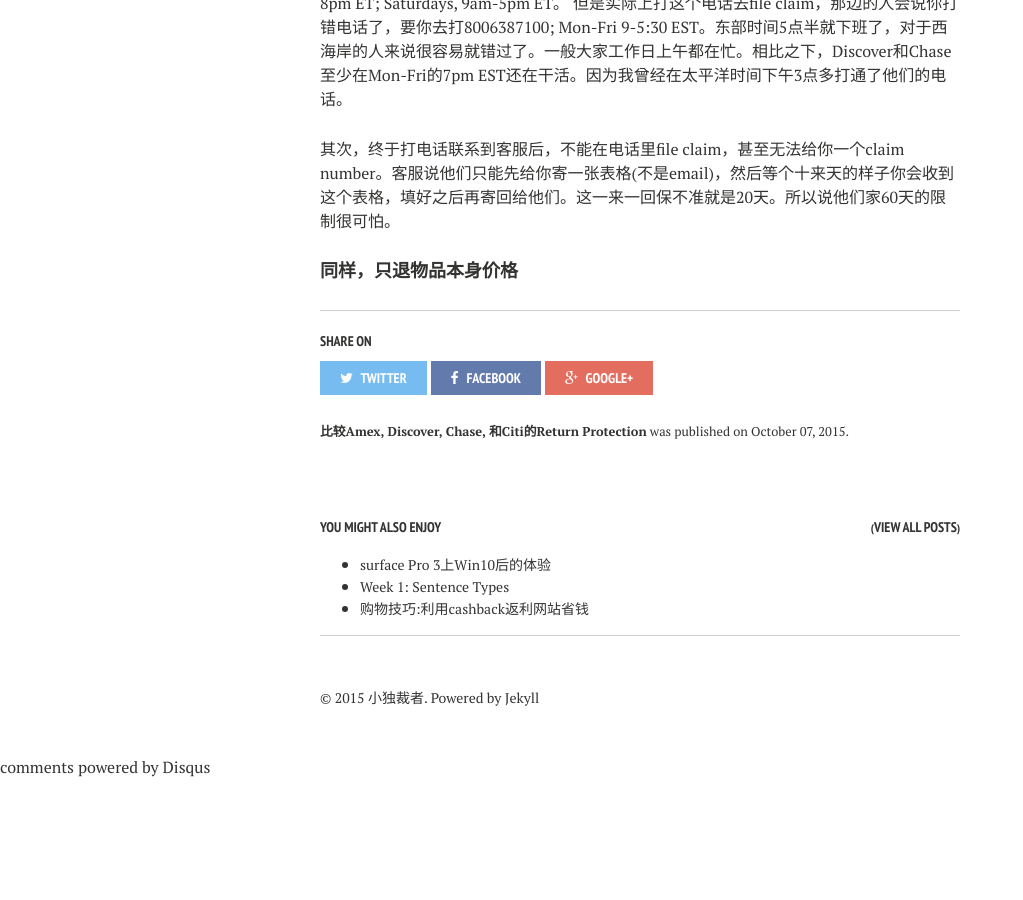
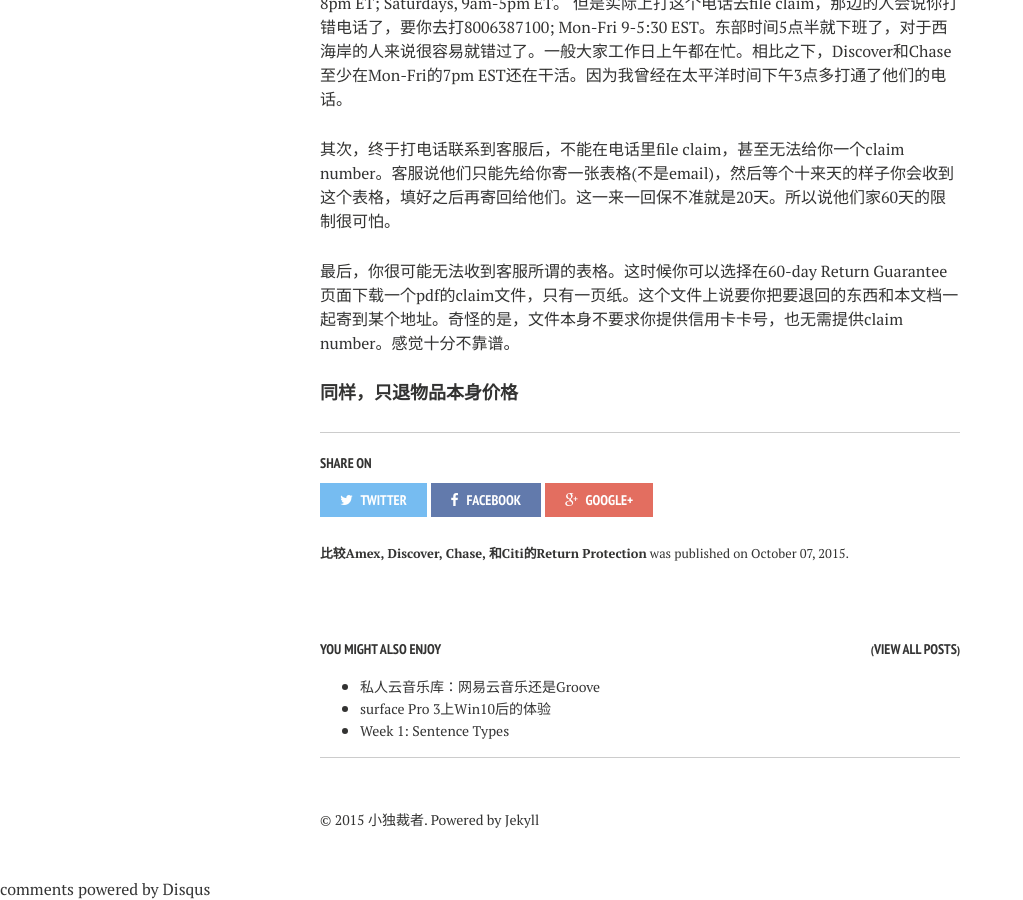
Before and after one commit to yinping4256/old.yinping4256.github.io, a Jekyll site: the page built from _posts/cn/2015-10-06-return-protection-comparison.markdown, in a window 1280 px wide and 900 px high, scrolled down 4167 px. Shown: the whole window, without its empty margins (0-1023 px from the left). Built offline with Jekyll 4.4.1, drawn with Linux system fonts in a browser that asks for light colours; nearby versions of some CDN libraries; comment, search, counter and statistics services are not loaded; before the commit the page ends 4945 px from its top, so only the background shows below that; some of the changed lines change nothing that is shown.

Commit message:
new posts

```diff
--- a/_posts/cn/2015-10-06-return-protection-comparison.markdown
+++ b/_posts/cn/2015-10-06-return-protection-comparison.markdown
@@ -169,4 +169,6 @@
 
 其次，终于打电话联系到客服后，不能在电话里file claim，甚至无法给你一个claim number。客服说他们只能先给你寄一张表格(不是email)，然后等个十来天的样子你会收到这个表格，填好之后再寄回给他们。这一来一回保不准就是20天。所以说他们家60天的限制很可怕。
 
+最后，你很可能无法收到客服所谓的表格。这时候你可以选择在60-day Return Guarantee页面下载一个pdf的claim文件，只有一页纸。这个文件上说要你把要退回的东西和本文档一起寄到某个地址。奇怪的是，文件本身不要求你提供信用卡卡号，也无需提供claim number。感觉十分不靠谱。
+
 #### 同样，只退物品本身价格
--- /dev/null
+++ b/_posts/cn/2015-10-22-private music cloud.markdown
@@ -0,0 +1,113 @@
+---
+layout: post
+title: "私人云音乐库：网易云音乐还是Groove"
+excerpt:
+modified:
+categories: cn
+excerpt:
+tags: []
+comments: true
+image:
+  feature:
+  credit:
+  creditlink:
+date: 2015-10-22T14:20:33-07:00
+---
+
+{% include _toc.html %}
+
+## 起因
+
+网易云音乐是我最喜欢的音乐类应用。一是因为全平台支持，android、ios、mac、windows都有客户端，也有网页版，而且体验趋于一致。二是因为曲库较全，且没有中国大陆的IP地域限制，在美国依然可以使用，而且连接速度挺好。三是可以免费以320kbps下载所有歌曲，甚至方便到一键批量下载都可以做到。四是推荐的歌单确实还不错，时常有惊喜。
+
+但是我最近发现，以前收藏的一些歌单里的某些歌曲会忽然间就因为“合作方要求，该资源暂时下架”而无法听到了。比如说张国荣的“风继续吹”。遇到这种情况，也许我就会后悔当初想当然认为可以随时听云音乐上的音乐而不必下载下来的想法了。想来国内对版权的保护会越来越厉害，这种忽然听不到某些歌曲的情况也会越来越多。所以现在是时候未雨绸缪了。
+
+---
+
+## 解决思路
+
+把音乐下载到本地固然是一种方法，但是非常不经济也不方便。我不至于让我所有的设备，PC、Mac、iphone、android，都存储一份本地的音乐文件。
+
+最佳方案是依然能像往常一样，把所有的音乐文件存储在云端，让我所有的设备，都可以随时通过某个软件访问到云。
+
+目前(截止到10/22/2015)为止，能够实现这样需求的软件只有两个：网易云音乐和Microsoft Groove(下简称Groove)。
+
+---
+
+## 网易云音乐
+
+### 支持平台
+
+全平台：PC、Mac、Android、IOS、网页版。
+
+### 使用方法
+
+在windows客户端，左侧“我的音乐”下属“我的音乐云盘”处，单击后，点击“上传音乐”。
+
+### 优点
+
+* 免费容量大，由于系统不会直接存储无损音乐，60GB的免费容量对个人用户来说绰绰有余
+
+* 网易云音乐基本是必装软件，所以无需安装新软件
+
+### 不足
+
+* 无目录结构，所有音乐文件混在一起
+
+* 上传失败、转码失败时常发生
+
+* 无法编辑已上传的音乐文件，改名改专辑都不行
+
+* 在美国使用Mac客户端可能无法访问
+
+* 没有和“网易云音乐”整合，不能够“一键转存”把云音乐里某歌曲直接转存到音乐云盘，必须要先下载再上传
+
+* 上传后会进行转码，有可能转为96kbps的
+
+转码不是大问题，目的减少流量消耗。
+
+网易云音乐在线播放音质的设置，默认是“自动”。其实自动就是选择最低比特率。默认的最低比特率是128kbps。如果上传一个无损文件，系统会自动转码成320、192、128kbps。但是如果自己上传了一个并不常见的比特率的有损文件呢？比如我的歌曲文件都是通过lame将无损转175变长mp3文件的，比特率往往在160-180kbps之间。我这种情况，如果选择自动或者128kbps，实际播放的比特率是96kbps。如果选择192,320kbps，那么实际播放的比特率是我的文件的比特率。实际上，我们应该避免有损转有损，所以网易云音乐把我的有损mp3再转一次得到的96kbps可能比一般的96kbps的文件更糟糕。揪心的是，网易云音乐并没有设置可以禁止它转码有损文件。哪怕如此，我也可以忍。毕竟我可以在客户端把默认设置调高一点，就能播放我自己的上传的比特率版本了。
+
+实际上，下面这两点不足才是`直接导致`我不想使用网易云音乐做私人云音乐库。
+
+#### 重大不足一：直接过滤已有歌曲文件上传
+
+类似国内其他云盘厂商，上传时首先匹配云音乐里是否已经有词歌曲，如果有的话则不上传本地文件，而是使用云音乐自己的云端文件。这就造成一个很尴尬的局面：自己上传一个专辑（此专辑在云音乐上被下架），但是其中有一首歌同样被收录在另一个专辑里，而这另一个专辑没有被下架。那么云音乐就不会上传本地的这首歌曲，而是直接使用另一个专辑里的同一首歌曲。比如，S.H.E的Play专辑里有首歌叫“再别康桥”。Play专辑在云音乐上被下架，但是云音乐里没有下架的S.H.E的另一个专辑“渔人码头演唱会”里同样收录了“再别康桥”。那么当用户上传Play专辑里的曲目时，其他歌曲的专辑信息会显示Play，但是“再别康桥”就会显示成“渔人码头演唱会”（因为并未上传本地的“再别康桥”而是使用了云音乐自己的文件)。这对强迫症患者来说实在太难受了。
+
+#### 重大不足二：上传专辑的歌曲顺序与实际顺序相反
+
+云音乐直接忽略了专辑里歌曲的曲目序号，完全按照歌曲上传的先后顺序排列曲目。而且奇怪的是，本来按照顺序1-10放置歌曲的文件夹，上传给云音乐时，它自动从10-0排列。所以所有专辑里的歌曲上传后默认顺序都是反序。必须自己新建歌单后逐个调整顺序。同样，对强迫症患者来说特别难受。
+
+---
+
+## Microsoft Groove
+
+### 支持平台
+
+Groove也是几乎全平台支持：首先win10操作系统自带Groove应用，Android、IOS上也都有Groove应用，同样也有网页版，唯独缺少Mac客户端（但是用OSX的人显然可以访问网页端)。
+
+### 使用方法
+
+在win10下把mp3文件直接放置在Onedrive/音乐 (中文系统) 或者 Onedrive/Music (英文系统)里面。可以在这音乐文件夹下新建文件夹创建你想要的目录结构。Onedrive会自动把文件同步到微软服务器。识别歌曲的时候不是根据目录结构分类，而完全是根据歌手、专辑等信息分类。
+
+### 优点
+
+* 严格上传用户的文件，不会转码、不会因为云端已有类似文件而忽略上传的本地文件
+
+* 稳定，极少出现上传失败等问题（反正我从没遇到过）
+
+* 不存在因为IP限制而无法访问云端文件的问题
+
+### 不足
+
+* 用流量的话初始速度较慢，偶尔有卡顿现象
+
+* 在本地修改文件信息（繁体改简体）后，云端文件不会变。(当然本地删除文件后云端就肯定也删了。)
+
+* Onedrive容量较低
+
+* `手机客户端`直接播放音乐文件后不会保留缓存，下次播放会重新消耗流量。当然可以选择先下载下来，再播放。
+
+* `手机客户端`播放歌曲时不能调整进度(快进快退)
+
+上述不足中的最后两点让我非常想吐槽一下微软的产品设计。虽然说streaming，虽说可以先下载再播放，但是也别连缓存都懒得设计啊。毕竟想听歌的时候谁都懒得先点“下载”再去播放的。不过我认为这些都是小问题。
```
